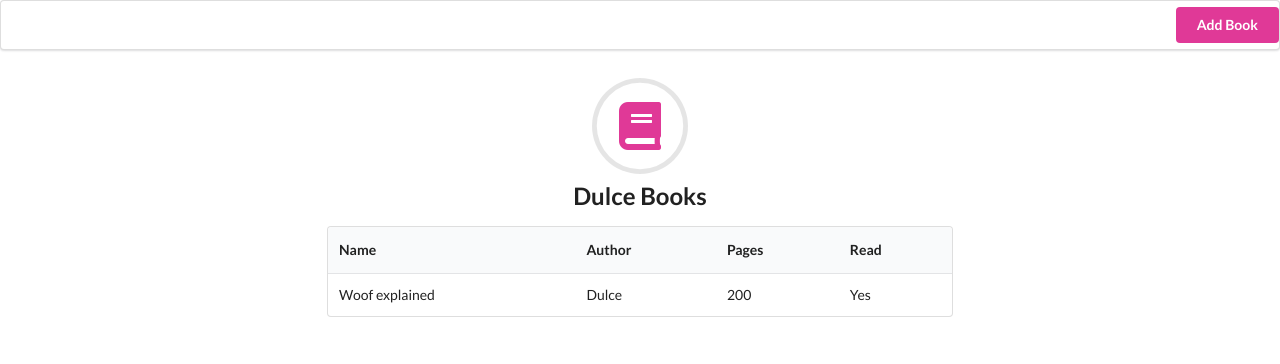
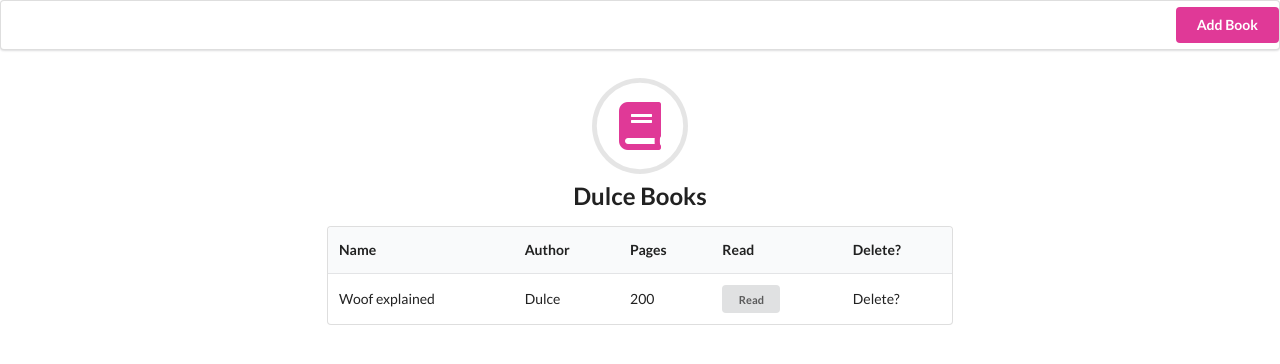
Before and after one commit to misselliev/dulce-books, a plain HTML site: page index.html in a window 1280 px wide. Drawn offline with nearby package versions, Linux system fonts and the light colour scheme.

Commit message:
adding toggle button

```diff
--- a/index.html
+++ b/index.html
@@ -35,6 +35,7 @@
               <th>Author</th>
               <th>Pages</th>
               <th>Read</th>
+              <th>Delete?</th>
             </tr>
           </thead>
           <tbody>
@@ -42,7 +43,10 @@
               <td>Woof explained</td>
               <td>Dulce</td>
               <td>200</td>
-              <td>Yes</td>
+              <td>
+                <button class="mini ui button ui toggle button">Read</button>
+              </td>
+              <td>Delete?<i class="pink trash"></i></td>
             </tr>
           </tbody>
         </table>
```
